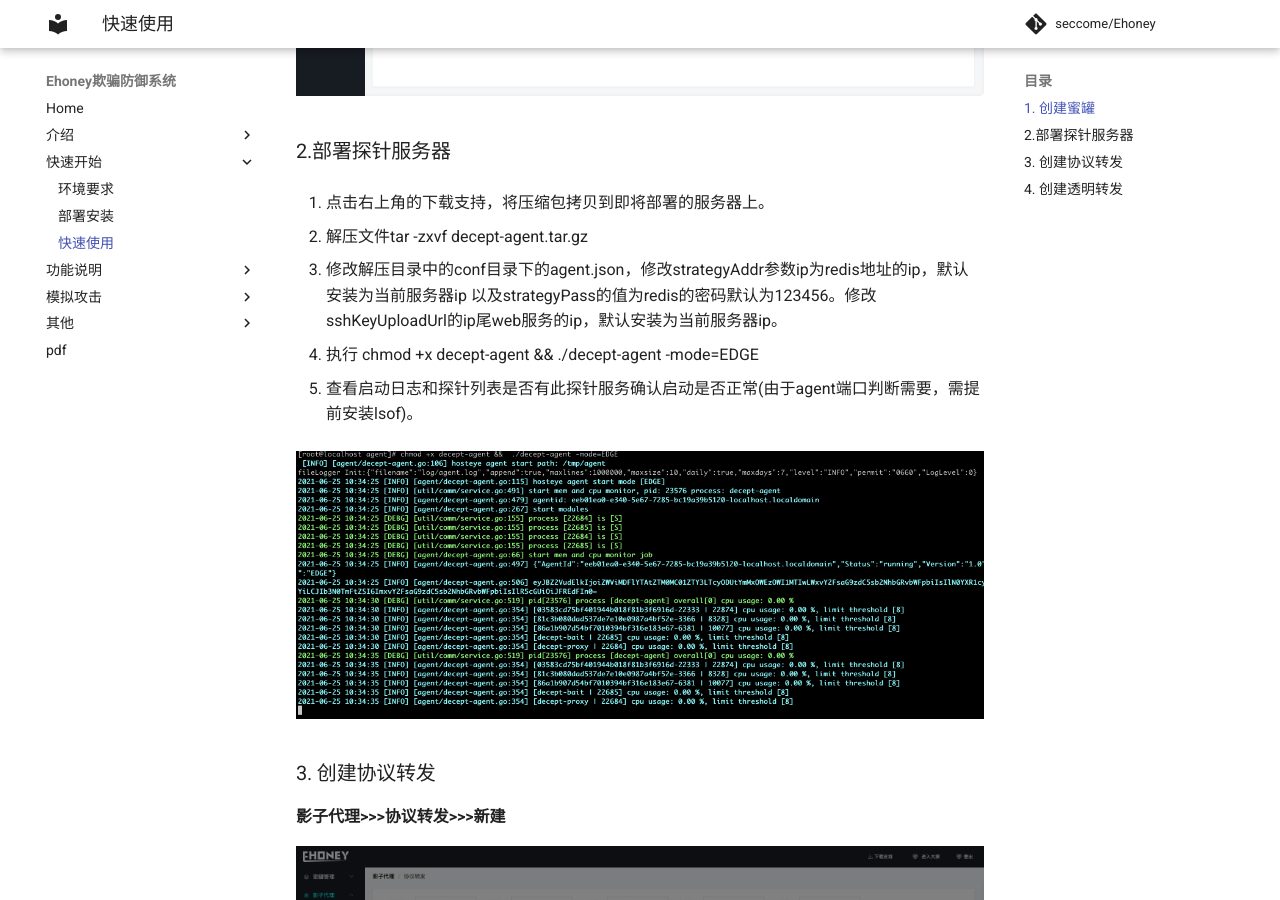
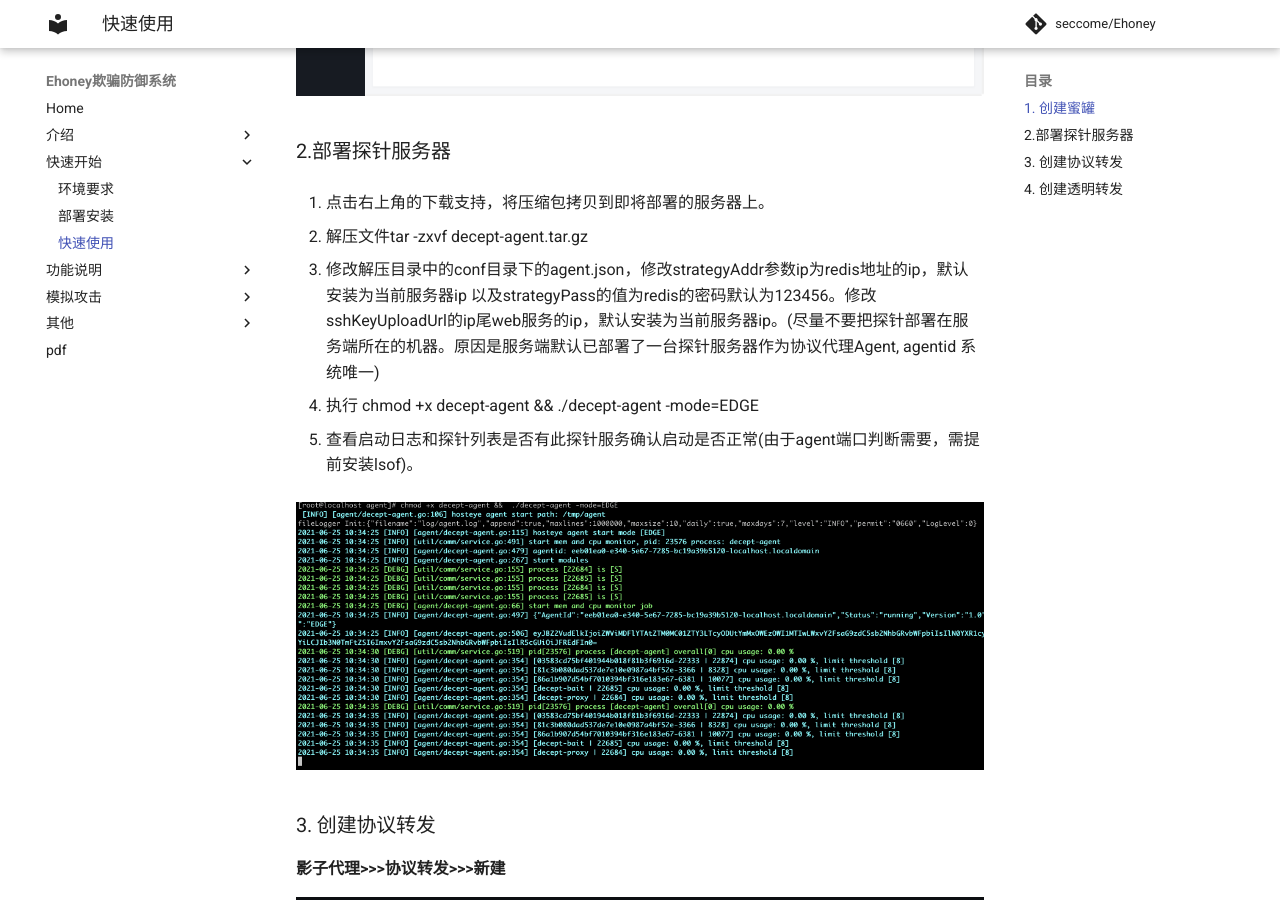
Before and after one commit to seccome/Ehoney, an MkDocs documentation site: the page built from doc/QuickStart/Start.md, in a window 1280 px wide and 900 px high, scrolled down 1028 px. Built offline with MkDocs 1.6.1 and Material for MkDocs 9.7.7, drawn with Linux system fonts in a browser that asks for light colours; comment, search, counter and statistics services are not loaded.

Commit message:
Update Start.md

```diff
--- a/doc/QuickStart/Start.md
+++ b/doc/QuickStart/Start.md
@@ -16,7 +16,7 @@
 
 2. 解压文件tar -zxvf decept-agent.tar.gz
 
-3. 修改解压目录中的conf目录下的agent.json，修改strategyAddr参数ip为redis地址的ip，默认安装为当前服务器ip 以及strategyPass的值为redis的密码默认为123456。修改sshKeyUploadUrl的ip尾web服务的ip，默认安装为当前服务器ip。
+3. 修改解压目录中的conf目录下的agent.json，修改strategyAddr参数ip为redis地址的ip，默认安装为当前服务器ip 以及strategyPass的值为redis的密码默认为123456。修改sshKeyUploadUrl的ip尾web服务的ip，默认安装为当前服务器ip。(尽量不要把探针部署在服务端所在的机器。原因是服务端默认已部署了一台探针服务器作为协议代理Agent, agentid 系统唯一)
 
 4. 执行 chmod +x decept-agent &&  ./decept-agent -mode=EDGE
 
```
